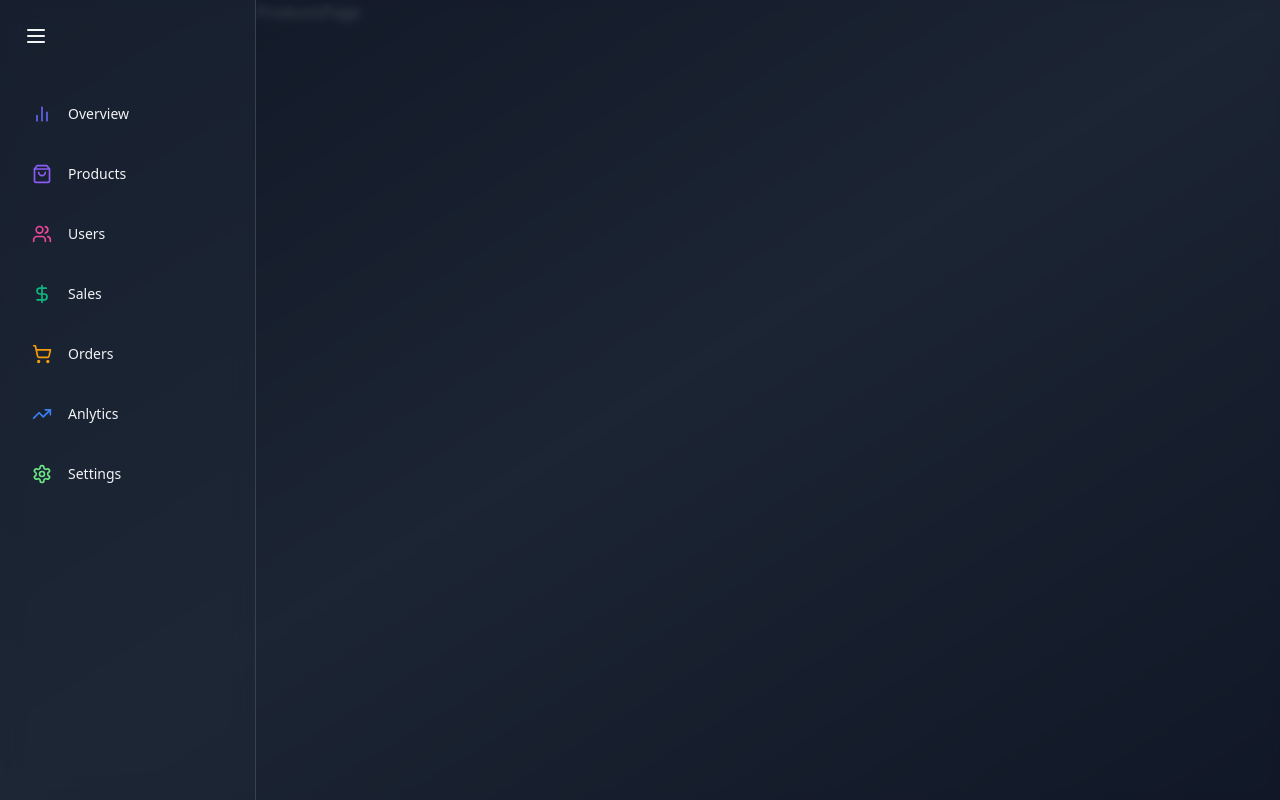
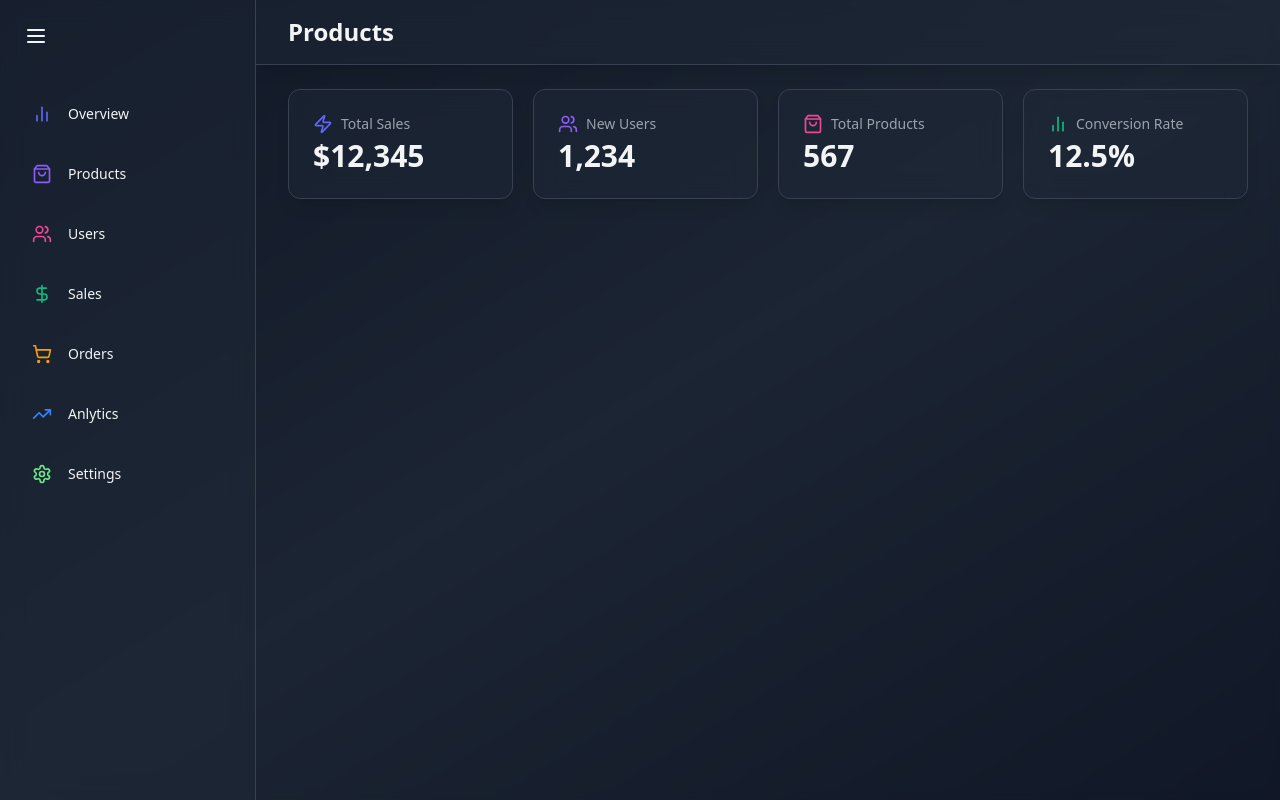
Before and after one commit to rody-huancas/admin-dashboard-react, a React (Vite) app: page /products in a window 1280 px wide. Built offline with nearby package versions, Linux system fonts and the light colour scheme.

Commit message:
Feat: product page

```diff
--- a/src/pages/OverviewPage.tsx
+++ b/src/pages/OverviewPage.tsx
@@ -8,7 +8,7 @@ export const OverviewPage = () => {
     <div className="flex-1 overflow-auto relative z-10">
       <Header title="Overview" />
 
-      <main className="max-w-7xl mx-auto py-6 px-4 lg:px-8">
+      <main className="max-w-7xl 2xl:max-w-[80%] mx-auto py-6 px-4 lg:px-8">
         <motion.div
           className="grid grid-cols-1 gap-5 sm:grid-cols-2 lg:grid-cols-4 mb-8"
           initial={{ opacity: 0, y: 20 }}
--- a/src/pages/ProductsPage.tsx
+++ b/src/pages/ProductsPage.tsx
@@ -1,5 +1,26 @@
+import { motion } from 'framer-motion';
+import { BarChart2, ShoppingBag, Users, Zap } from "lucide-react";
+
+import { Header, StatCard } from "../components";
+
 export const ProductsPage = () => {
   return (
-    <div>ProductsPage</div>
-  )
-}
+    <div className="flex-1 overflow-auto relative z-10">
+      <Header title="Products" />
+
+      <main className="max-w-7xl 2xl:max-w-[80%] mx-auto py-6 px-4 lg:px-8">
+        <motion.div
+          className="grid grid-cols-1 gap-5 sm:grid-cols-2 lg:grid-cols-4 mb-8"
+          initial={{ opacity: 0, y: 20 }}
+          animate={{ opacity: 1, y: 0 }}
+          transition={{ duration: 1 }}
+        >
+          <StatCard name="Total Sales" icon={Zap} value="$12,345" color="#6366F1" />
+          <StatCard name="New Users" icon={Users} value="1,234" color="#8B5CF6" />
+          <StatCard name="Total Products" icon={ShoppingBag} value="567" color="#EC4899" />
+          <StatCard name="Conversion Rate" icon={BarChart2} value="12.5%" color="#10B981" />
+        </motion.div>
+        </main>
+    </div>
+  );
+};
```
